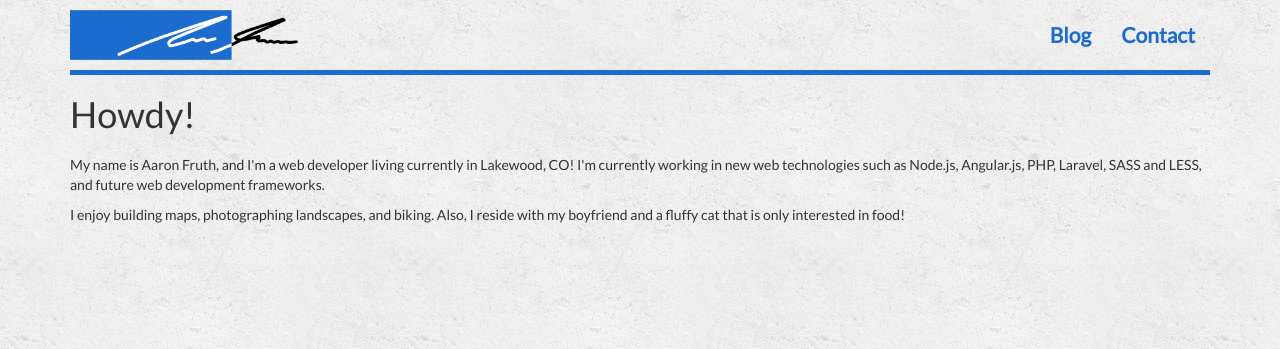
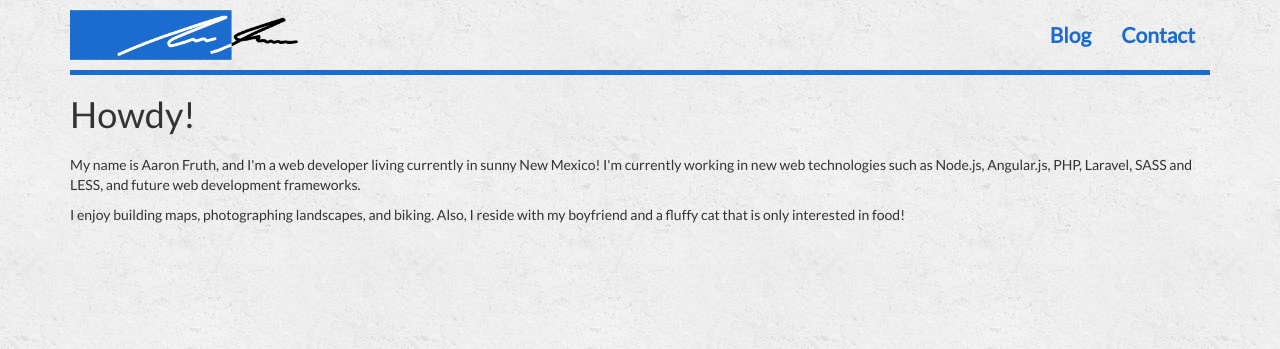
Before and after one commit to fruth/fruth.github.io, a Jekyll site: the page built from index.html, in a window 1280 px wide. Shown: the top 349 px of the page. Built offline with Jekyll 4.4.1, drawn with Linux system fonts in a browser that asks for light colours; nearby versions of some CDN libraries.

Commit message:
Update state

```diff
--- a/index.html
+++ b/index.html
@@ -6,7 +6,7 @@ layout: default
 
   <h1 class="page-heading">Howdy!</h1>
 
-  <p>My name is Aaron Fruth, and I'm a web developer living currently in Lakewood, CO! I'm currently working in new web technologies such as Node.js, Angular.js, PHP, Laravel, SASS and LESS, and future web development frameworks.</p>
+  <p>My name is Aaron Fruth, and I'm a web developer living currently in sunny New Mexico! I'm currently working in new web technologies such as Node.js, Angular.js, PHP, Laravel, SASS and LESS, and future web development frameworks.</p>
 
   <p>I enjoy building maps, photographing landscapes, and biking. Also, I reside with my boyfriend and a fluffy cat that is only interested in food!</p>
 
```
